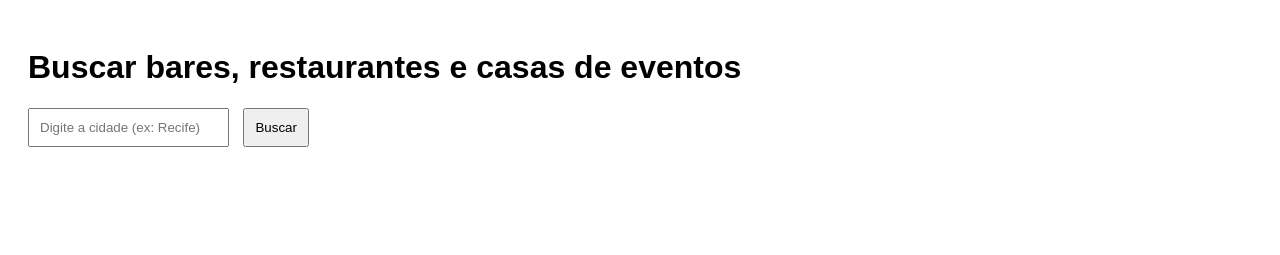
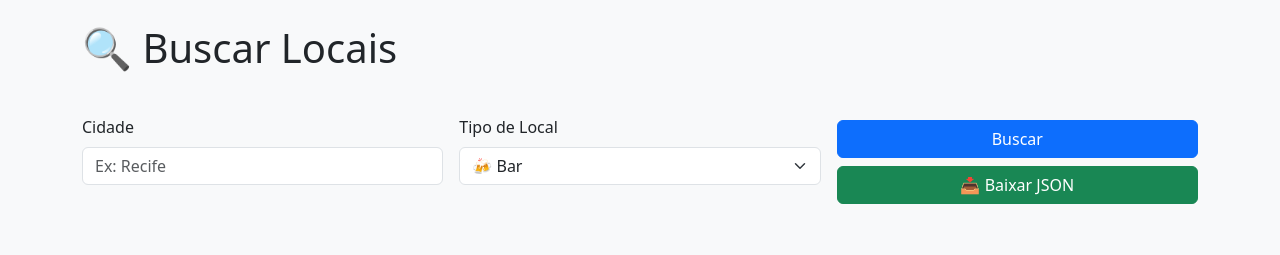
Before and after one commit to sbezerrarafa/gerar-locais, a website: page public/index.html in a window 1280 px wide. Drawn offline with nearby package versions, Linux system fonts and the light colour scheme.

Commit message:
[Refactor]- ajustes json

```diff
--- a/public/index.html
+++ b/public/index.html
@@ -3,95 +3,119 @@
 
 <head>
   <meta charset="UTF-8" />
+  <meta name="viewport" content="width=device-width, initial-scale=1">
   <title>Busca de Locais</title>
-  <style>
-    body {
-      font-family: sans-serif;
-      padding: 20px;
+
+  <!-- Bootstrap CSS -->
+  <link href="https://cdn.jsdelivr.net/npm/bootstrap@5.3.3/dist/css/bootstrap.min.css" rel="stylesheet" />
+</head>
+
+<body class="bg-light">
+
+  <div class="container py-4">
+    <h1 class="mb-4">🔍 Buscar Locais</h1>
+
+    <div class="row g-3 align-items-center mb-3">
+      <div class="col-md-4">
+        <label for="city" class="form-label">Cidade</label>
+        <input type="text" id="city" class="form-control" placeholder="Ex: Recife" />
+      </div>
+
+      <div class="col-md-4">
+        <label for="tipo" class="form-label">Tipo de Local</label>
+        <select id="tipo" class="form-select">
+          <option value="bar">🍻 Bar</option>
+          <option value="restaurant">🍽 Restaurante</option>
+          <option value="night_club">🎉 Casa de Evento</option>
+        </select>
+      </div>
+
+      <div class="col-md-4 d-grid gap-2">
+        <button onclick="buscarLocais()" class="btn btn-primary mt-4">Buscar</button>
+        <button onclick="baixarJson()" class="btn btn-success">📥 Baixar JSON</button>
+      </div>
+    </div>
+
+    <div id="resultados" class="mt-4"></div>
+  </div>
+
+  <!-- Bootstrap JS (opcional, para componentes interativos) -->
+  <script src="https://cdn.jsdelivr.net/npm/bootstrap@5.3.3/dist/js/bootstrap.bundle.min.js"></script>
+  <script>
+    let resultadosGlobais = [];
+
+    function formatarHorario(opening_hours) {
+      if (!opening_hours?.weekday_text) return '';
+      return '<ul>' + opening_hours.weekday_text.map(h => `<li>${h}</li>`).join('') + '</ul>';
     }
 
-    input,
-    button {
-      padding: 10px;
-      margin-right: 10px;
-    }
-
-    h2 {
-      margin-top: 30px;
-    }
-
-    ul {
-      padding: 0;
-      list-style: none;
-    }
-
-    li {
-      margin-bottom: 15px;
-      border-bottom: 1px solid #ccc;
-      padding-bottom: 10px;
-    }
-  </style>
-</head>
-
-<body>
-
-  <h1>Buscar bares, restaurantes e casas de eventos</h1>
-  <input type="text" id="city" placeholder="Digite a cidade (ex: Recife)">
-  <button onclick="buscarLocais()">Buscar</button>
-
-  <div id="resultados"></div>
-
-  <script>
     async function buscarLocais() {
       const cidade = document.getElementById('city').value;
-      const tipos = [
-        { tipo: 'bar', titulo: '🍻 Bares' },
-        { tipo: 'restaurant', titulo: '🍽 Restaurantes' },
-        { tipo: 'night_club', titulo: '🎉 Casas de Eventos' }
-      ];
+      const tipo = document.getElementById('tipo').value;
       const resultadosEl = document.getElementById('resultados');
-      resultadosEl.innerHTML = 'Buscando...';
+      resultadosEl.innerHTML = '<div class="alert alert-info">Buscando...</div>';
 
-      let html = '';
+      resultadosGlobais = [];
 
-      for (const { tipo, titulo } of tipos) {
       const url = `/api/places?cidade=${encodeURIComponent(cidade)}&tipo=${tipo}`;
       try {
         const res = await fetch(url);
         const data = await res.json();
 
+        let html = '';
+
         if (data.status === 'OK') {
-            html += `<h2>${titulo}</h2><ul>`;
+          html += `<h2 class="mt-4">${tipo.charAt(0).toUpperCase() + tipo.slice(1)}s encontrados</h2><div class="list-group">`;
+
           data.results.forEach(item => {
+            resultadosGlobais.push({
+              nome: item.name,
+              descricao: item.descricao || '',
+              endereco: item.formatted_address,
+              latitude: item.geometry.location.lat,
+              longitude: item.geometry.location.lng,
+              horario: item.opening_hours?.weekday_text || []
+            });
+
             html += `
-                <li>
-                  <strong>${item.name}</strong><br>
-                  ${item.formatted_address}<br>
-                  <p><strong>Latitude:</strong> ${item.geometry.location.lat}</p>
-                  <p><strong>Longitude:</strong> ${item.geometry.location.lng}</p>
-                  ${item.rating ? `⭐ ${item.rating} (${item.user_ratings_total} avaliações)<br>` : ''}
-                  ${item.opening_hours ? `⏱ Está ${item.opening_hours.open_now ? '<b style="color:green">aberto</b>' : '<b style="color:red">fechado</b>'}<br>` : ''}
-                  <a href="https://www.google.com/maps/search/?api=1&query=${item.geometry.location.lat},${item.geometry.location.lng}" target="_blank">
+              <div class="list-group-item">
+                <h5 class="mb-1">${item.name}</h5>
+                ${item.descricao ? `<p><em>${item.descricao}</em></p>` : ''}
+                <p>${item.formatted_address}</p>
+                <p><strong>Lat:</strong> ${item.geometry.location.lat} | <strong>Lng:</strong> ${item.geometry.location.lng}</p>
+                ${item.rating ? `<p>⭐ ${item.rating} (${item.user_ratings_total} avaliações)</p>` : ''}
+                ${item.opening_hours?.open_now !== undefined
+                ? `<p>⏱ Está ${item.opening_hours.open_now ? '<span class="text-success">aberto</span>' : '<span class="text-danger">fechado</span>'}</p>`
+                : ''
+              }
+                ${formatarHorario(item.opening_hours)}
+                <a href="https://www.google.com/maps/search/?api=1&query=${item.geometry.location.lat},${item.geometry.location.lng}" target="_blank" class="btn btn-sm btn-outline-secondary">
                   Ver no mapa
                 </a>
-                </li>
+              </div>
             `;
           });
 
+          html += '</div>';
+        } else {
+          html += `<div class="alert alert-danger">Erro: ${data.status}</div>`;
+        }
 
-            html += '</ul>';
-          } else {
-            html += `<h2>${titulo}</h2><p>Erro: ${data.status}</p>`;
-          }
+        resultadosEl.innerHTML = html;
       } catch (e) {
-          html += `<p>Erro ao buscar ${titulo}: ${e.message}</p>`;
+        resultadosEl.innerHTML = `<div class="alert alert-danger">Erro ao buscar locais: ${e.message}</div>`;
       }
     }
 
-      resultadosEl.innerHTML = html;
+    function baixarJson() {
+      const json = JSON.stringify(resultadosGlobais, null, 2);
+      const blob = new Blob([json], { type: 'application/json' });
+      const link = document.createElement('a');
+      link.href = URL.createObjectURL(blob);
+      link.download = 'locais.json';
+      link.click();
     }
   </script>
-
 </body>
 
 </html>
```
Also changed, not shown: index.js (+27 -3 lines). Lines whose indentation alone changed are shown as unchanged.
